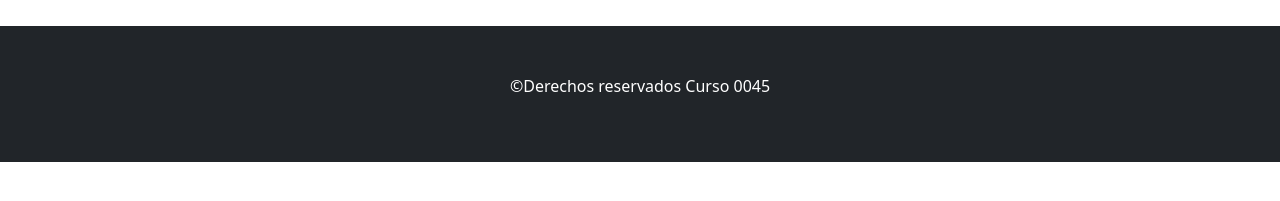
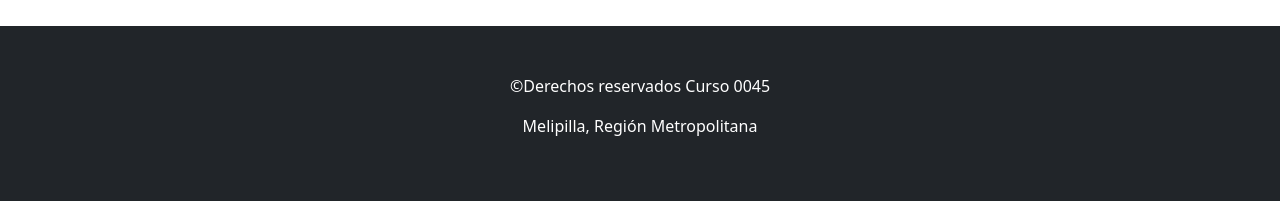
Before and after one commit to saracrismartinez-ux/practica-bootstrap, a plain HTML site: page index.html in a window 1280 px wide. Shown: the part 951-1152 px from the top of the page. Before the commit the page ends 1113 px from the top, so only its background shows below. Drawn offline with nearby package versions, Linux system fonts and the light colour scheme.

Commit message:
agregando dirección

```diff
--- a/index.html
+++ b/index.html
@@ -83,6 +83,7 @@
     <footer class="bg-dark text-bg-dark p-5 text-center">
 
         <p>&copy;Derechos reservados Curso 0045</p>
+        <p>Melipilla, Región Metropolitana</p>
 
     </footer>
 
```
